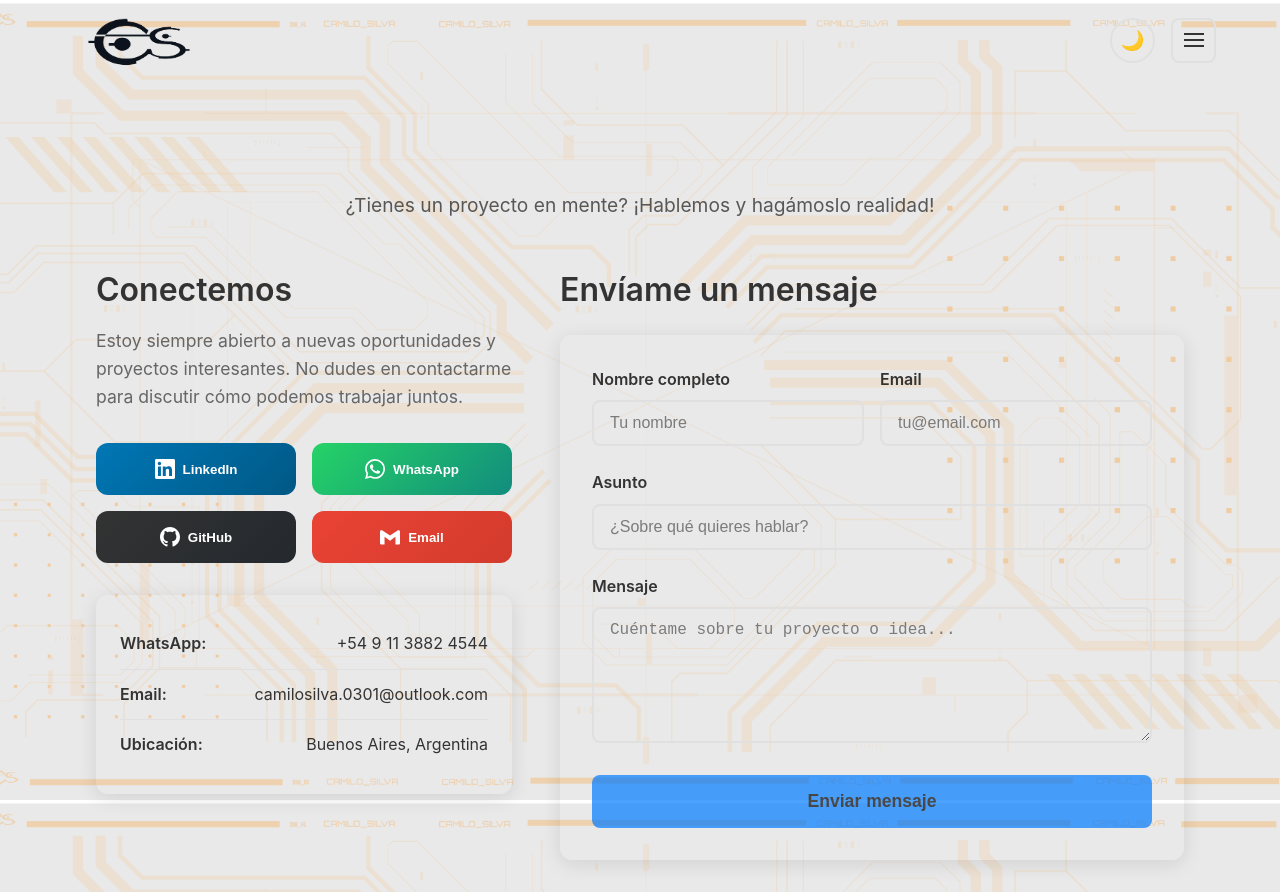
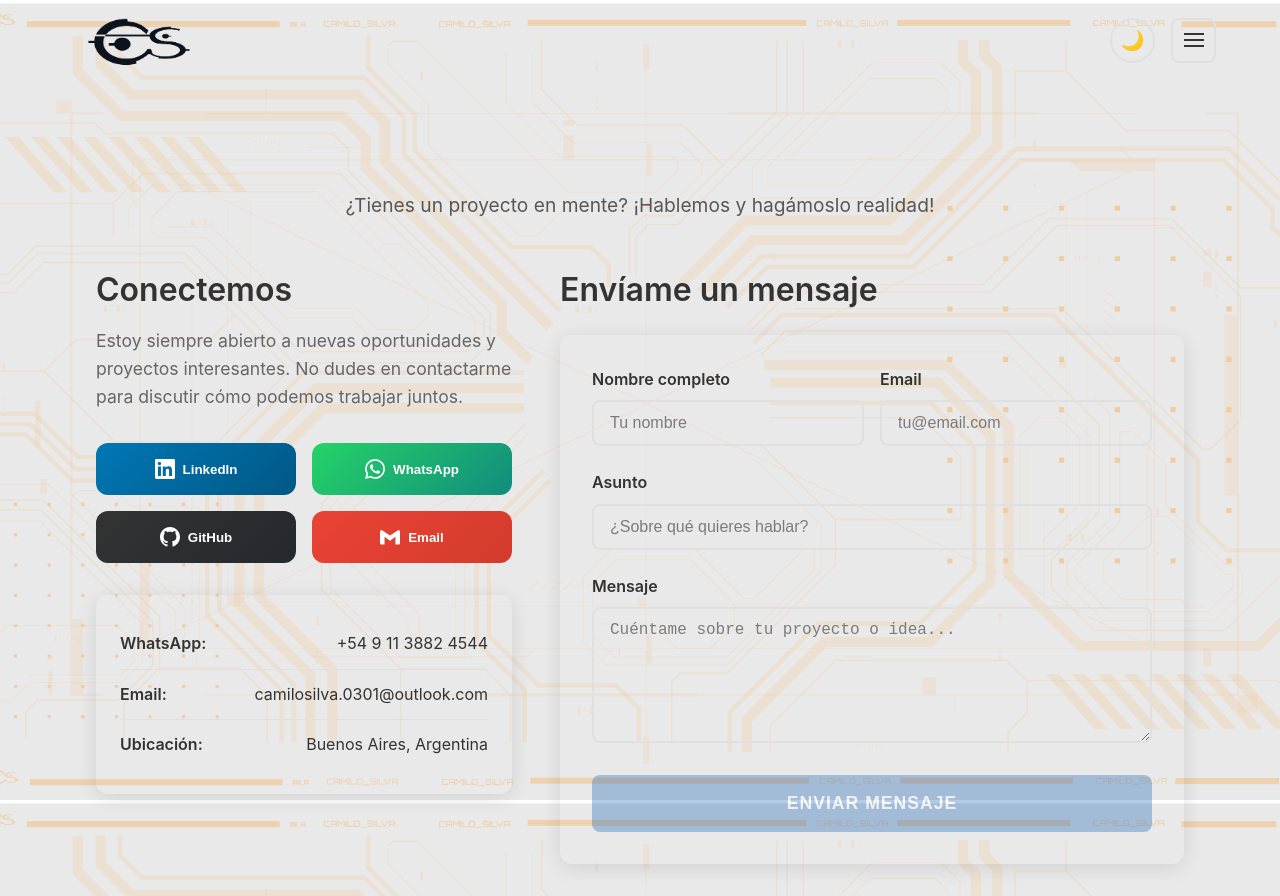
Before and after one commit to Camilo-Silva/PortfolioCamiloSilva, an Angular app: page /contacto in a window 1280 px wide. Built offline with nearby package versions, Linux system fonts and the light colour scheme.

Commit message:
Se mejora btn enviar mensaje

```diff
--- a/src/app/pages/contact/contact.component.html
+++ b/src/app/pages/contact/contact.component.html
@@ -156,11 +156,11 @@
 
           <button
             type="submit"
-            class="submit-btn"
+            class="btn btn-primary"
             [disabled]="contactFormRef.invalid || isFormSubmitting"
             [class.loading]="isFormSubmitting"
           >
-            <span *ngIf="!isFormSubmitting">Enviar mensaje</span>
+            <span *ngIf="!isFormSubmitting">ENVIAR MENSAJE</span>
             <span *ngIf="isFormSubmitting" class="loading-text">
               <svg class="spinner" viewBox="0 0 24 24">
                 <circle cx="12" cy="12" r="10" stroke="currentColor" stroke-width="2" fill="none" stroke-linecap="round" stroke-dasharray="31.416" stroke-dashoffset="31.416">
@@ -168,7 +168,7 @@
                   <animate attributeName="stroke-dashoffset" dur="2s" values="0;-15.708;-31.416" repeatCount="indefinite"/>
                 </circle>
               </svg>
-              Enviando...
+              ENVIANDO...
             </span>
           </button>
         </form>
--- a/src/app/pages/contact/contact.component.scss
+++ b/src/app/pages/contact/contact.component.scss
@@ -272,41 +272,28 @@
         }
       }
 
-      .submit-btn {
+      // Botón personalizado que hereda de .btn .btn-primary global
+      .btn.btn-primary {
         width: 100%;
-        // background: linear-gradient(135deg, var(--primary-color), var(--secondary-color));
-
-        background-color: var(--accent-color);
-        color: var(--primary-bg);
-
-        border: none;
         padding: 1rem 2rem;
-        border-radius: 8px;
         font-size: 1.1rem;
         font-weight: 600;
-        cursor: pointer;
-        transition: all 0.3s ease;
+        text-transform: uppercase;
+        letter-spacing: 1px;
         display: flex;
         align-items: center;
         justify-content: center;
         gap: 0.5rem;
-
-        // Color del texto según el tema
-        color: black; // Por defecto negro (tema light)
-
-        // Asegurar que todos los spans usen el color correcto
-        span,
-        * {
-          color: inherit !important;
-        }
+        border-radius: 8px;
+        min-height: 50px;
 
         &:hover:not(:disabled) {
           transform: translateY(-2px);
-          box-shadow: 0 8px 25px rgba(var(--primary-rgb), 0.3);
+          box-shadow: 0 8px 25px rgba(0, 123, 255, 0.3);
         }
 
         &:disabled {
-          opacity: 0.7;
+          opacity: 0.3;
           cursor: not-allowed;
           transform: none;
           box-shadow: none;
@@ -317,16 +304,14 @@
             display: flex;
             align-items: center;
             gap: 0.5rem;
-            color: inherit !important;
 
             .spinner {
               width: 20px;
               height: 20px;
               animation: spin 1s linear infinite;
-              color: inherit !important;
 
               circle {
-                stroke: currentColor !important;
+                stroke: currentColor;
               }
             }
           }
@@ -407,34 +392,5 @@
   }
 }
 
-// Estilos específicos para tema dark
-:host-context([data-theme="dark"]) {
-  .contact {
-    .contact-form-section {
-      .contact-form {
-        .submit-btn {
-          color: white;
-
-          span,
-          * {
-            color: white !important;
-          }
-
-          &.loading {
-            .loading-text {
-              color: white !important;
-
-              .spinner {
-                color: white !important;
-
-                circle {
-                  stroke: white !important;
-                }
-              }
-            }
-          }
-        }
-      }
-    }
-  }
-}
+// Estilos específicos para tema dark ya no son necesarios
+// porque ahora usa las variables CSS globales que se ajustan automáticamente
--- a/src/styles.scss
+++ b/src/styles.scss
@@ -10,8 +10,8 @@
   --secondary-bg: #f8f9fa;
   --text-primary: #333333;
   --text-secondary: #666666;
-  --accent-color: #007bff;
-  --accent-hover: #0056b3;
+  --accent-color: #0056b3;
+  --accent-hover: #004494;
   --border-color: #e0e0e0;
   --shadow: 0 2px 10px rgba(0, 0, 0, 0.1);
 
```
